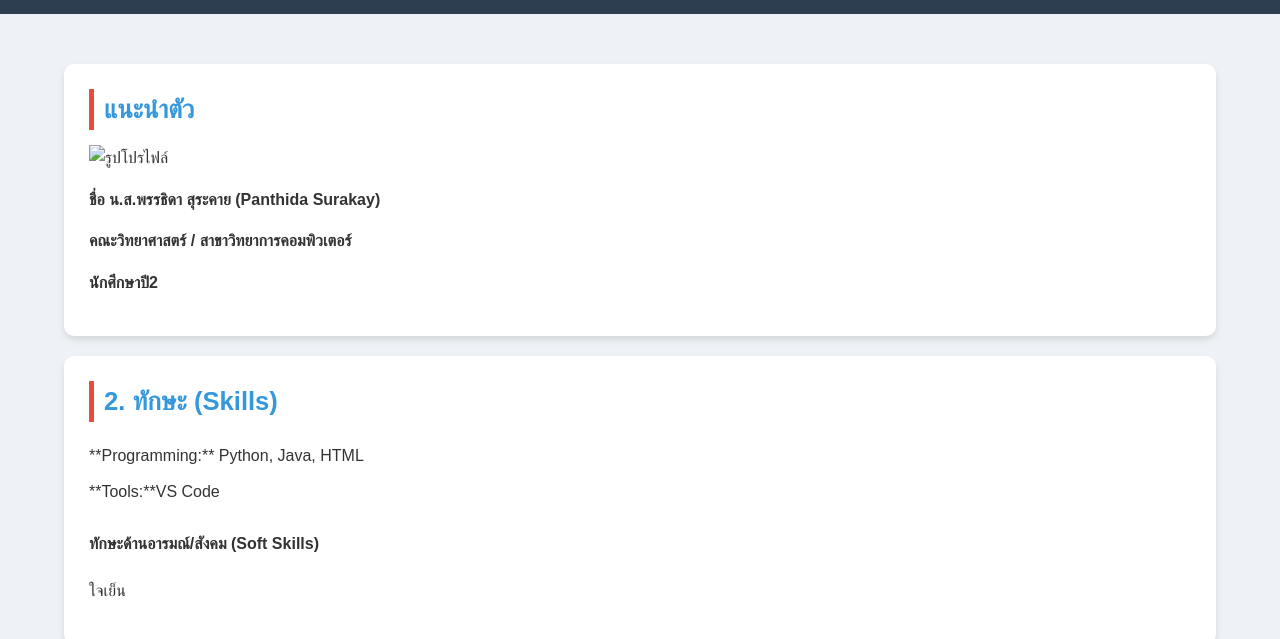
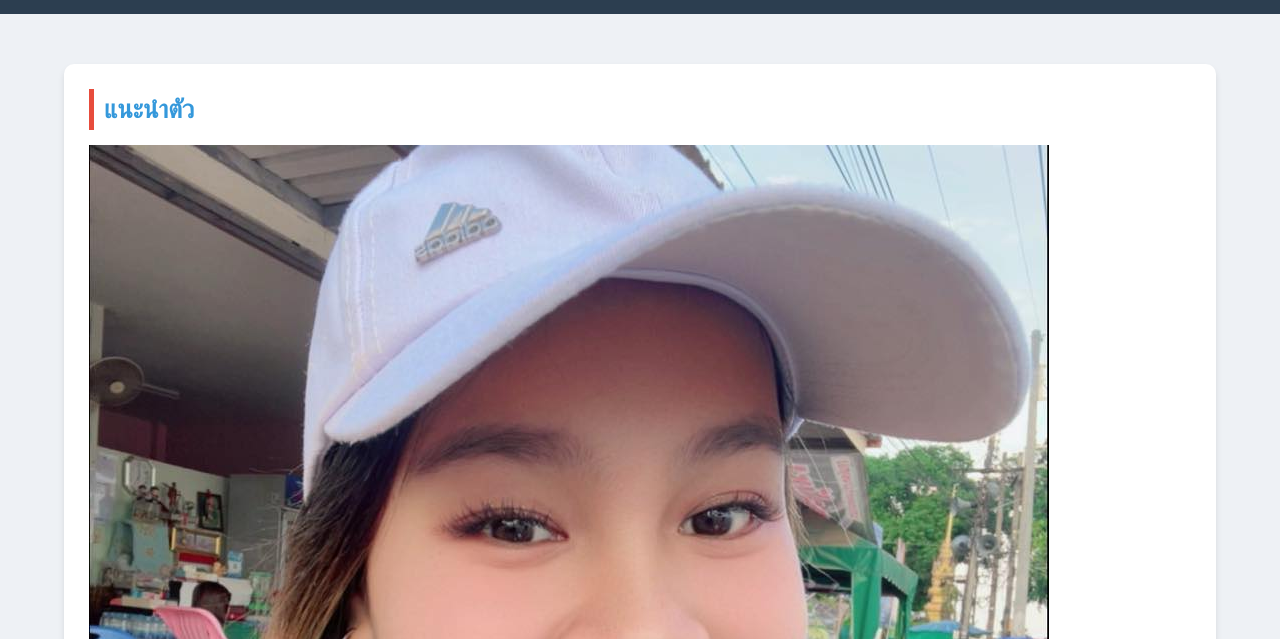
Before and after one commit to Panthidaaa/Panthidaaa.github.io, a plain HTML site: page index.html in a window 1280 px wide. Shown: the part 161-800 px from the top of the page. Drawn offline with Linux system fonts and the light colour scheme.

```diff
--- a/index.html
+++ b/index.html
@@ -160,7 +160,7 @@
                 <div class="heading">
                     <h3>แนะนำตัว</h3>
                 </div>
-                <img src="**แทนที่ด้วยลิงก์รูปของคุณ**" alt="รูปโปรไฟล์" class="profile-img">
+                <img src="รูปภาพ.jpg" alt="รูปโปรไฟล์" class="profile-img">
                     <p><strong>ชื่อ น.ส.พรรธิดา สุระคาย (Panthida Surakay)</strong></p>
                     <p><strong>คณะวิทยาศาสตร์ / สาขาวิทยาการคอมพิวเตอร์</strong></p>
                     <p><strong> นักศึกษาปี2</strong></p>
```
